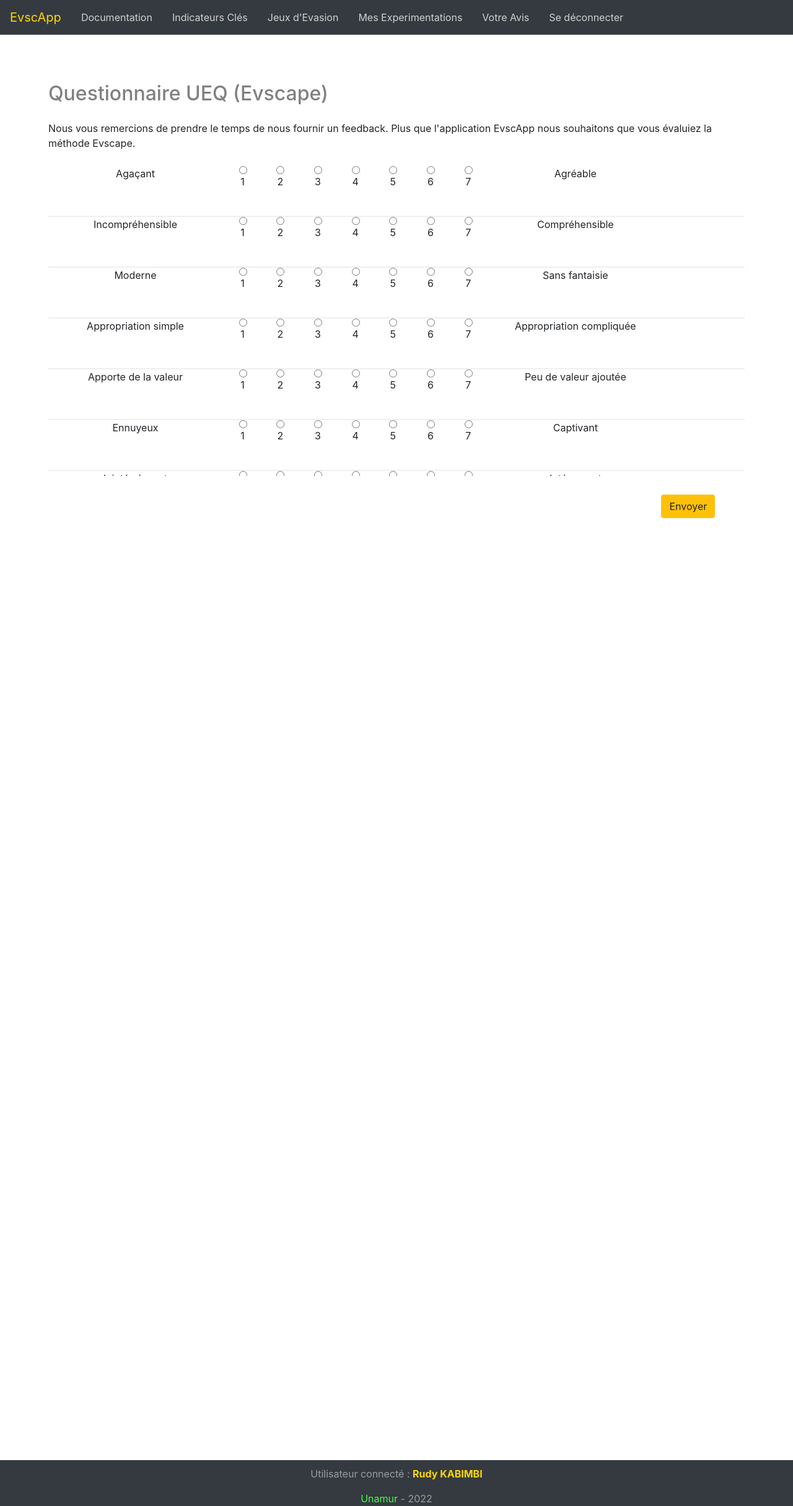
After one commit to rkabimbi/evscape_flask_ok, a Flask app: page /ueq in a window 1280 px wide. The commit adds this page. Shown: the whole page at 62% size. Run offline with Flask 2, Linux system fonts and the light colour scheme; a user stored in the database is signed in; data comes from the database, SQL or seed files in the repository; parts of the project's set-up code (start-up, migrations or seed data) failed here and were passed over; some libraries are stand-ins or nearby versions.

Commit message:
form ueq premiere partie

```diff
--- a/my_app/__init__.py
+++ b/my_app/__init__.py
@@ -43,3 +43,4 @@ from my_app import routes_mesExperimentations
 from my_app import routes_uneExperimentation
 from my_app import routes_listeParticipants
 from my_app import routes_questionnairesParticipants
+from my_app import routes_avis
--- a/my_app/models/user.py
+++ b/my_app/models/user.py
@@ -25,6 +25,7 @@ class User(UserMixin, db.Model):#userMixiin c'est pr traiter lesmethodes relativ
     universite = db.Column(db.String(30), nullable=True)
     rel_JointureJeeiUser = relationship("JointureJeeiUser", backref='User', uselist=False)
     rel_Experimentation = relationship("Experimentation", backref='User', uselist=False)
+    rel_UEQ = relationship("QuestionnaireUEQ", backref='User', uselist=False)
 
 
 
--- a/my_app/routes_remplissageDB.py
+++ b/my_app/routes_remplissageDB.py
@@ -53,6 +53,7 @@ from my_app.models.jeei_package.questionApprentissage import QuestionApprentissa
 from my_app.models.jeei_package.jointureJeeiUser import JointureJeeiUser
 from my_app.models.participant import Participant, Sexe, ExperienceJeei, Localisation, Experience
 from my_app.models.evaluation import Evaluation
+from my_app.models.questionnaireUEQ import QuestionnaireUEQ
 
 """
 Pour rappel le fonction de flask c'est qu'à chaque changement il reparcours tt le fichier je pense. Notament pour le login.
--- /dev/null
+++ b/my_app/static/css/questionnaireUEQ.css
@@ -0,0 +1,95 @@
+h1.likert-header {
+  padding-left:4.25%;
+  margin:20px 0 0;
+}
+form .statement {
+  display:block;
+  font-size: 14px;
+  font-weight: bold;
+  padding: 30px 0 0 4.25%;
+  margin-bottom:20px;
+}
+
+form .likert {
+  list-style:none;
+  width:100%;
+  margin:0;
+  padding:0 0 35px;
+  display:block;
+  border-bottom:2px solid #efefef;
+}
+
+form .likert:last-of-type {border-bottom:0;}
+form .likert:before {
+  content: '';
+  position:relative;
+  top:11px;
+  left:.5%;
+  display:block;
+  background-color:#efefef;
+
+
+}
+form .likert li {
+  display:inline-block;
+  width:5%;
+  text-align:center;
+  vertical-align: top;
+}
+form .likert li input[type=radio] {
+  display:block;
+  position:relative;
+  top:0;
+  left:50%;
+  margin-left:-6px;
+
+
+}
+form .likert li label {width:100%;}
+form .buttons {
+  margin:30px 0;
+  padding:0 4.25%;
+  text-align:right
+}
+/*
+form .buttons button {
+  padding: 5px 10px;
+  background-color: #67ab49;
+  border: 0;
+  border-radius: 3px;
+}
+*/
+form .buttons .clear {background-color: #e9e9e9;}
+form .buttons .submit {background-color: #67ab49;}
+form .buttons .clear:hover {background-color: #ccc;}
+form .buttons .submit:hover {background-color: #14892c;}
+
+
+
+.boxQuestionnaireDemographique{
+  margin-top: 25px;
+}
+
+.questionPreTest{
+  margin-top: 25px;
+
+  border:solid grey;
+  border-radius: 15px;
+  padding: 15px;
+}
+
+.questionposeePreTest{
+  font-weight: bold;
+  font-size: large;
+  font-style: italic;
+  color: grey;
+}
+
+.scroller {
+
+  height: 500px;
+  overflow-y: scroll;
+  scrollbar-color: rebeccapurple green;
+  margin-top: 25px;
+
+}
--- /dev/null
+++ b/my_app/templates/macros/macro_ueq.html
@@ -0,0 +1,135 @@
+
+
+
+{% macro afficheUnElementLikert (elementG,elementD,idElement) %}
+
+
+
+      <ul class='likert'>
+        <li style="width:25%;">
+        {{elementG}}
+      </li>
+        <li>
+          <input type="radio" name="likert{{idElement}}" value="1">
+          <label>1</label>
+        </li>
+        <li>
+          <input type="radio" name="likert{{idElement}}" value="2">
+          <label>2</label>
+        </li>
+        <li>
+          <input type="radio" name="likert{{idElement}}" value="3">
+          <label>3</label>
+        </li>
+        <li>
+          <input type="radio" name="likert{{idElement}}" value="4">
+          <label>4</label>
+        </li>
+
+        <li>
+          <input type="radio" name="likert{{idElement}}" value="5">
+          <label>5</label>
+        </li>
+
+        <li>
+          <input type="radio" name="likert{{idElement}}" value="6">
+          <label>6</label>
+        </li>
+
+        <li>
+          <input type="radio" name="likert{{idElement}}" value="7">
+          <label>7</label>
+        </li>
+        <li style="width:25%;">
+        {{elementD}}
+      </li>
+
+
+
+      </ul>
+
+
+
+
+{% endmacro %}
+
+
+{% macro afficheUnElementLikertScoringCentral (element,idElement) %}
+
+
+      <label class="statement">{{element}}</label>
+      <ul class='likert'>
+
+
+        <li>
+          <input type="radio" name="likert{{idElement}}" value="0">
+          <label>Fortement en désaccord</label>
+        </li>
+        <li>
+          <input type="radio" name="likert{{idElement}}" value="2">
+          <label>En désaccord</label>
+        </li>
+        <li>
+          <input type="radio" name="likert{{idElement}}" value="4">
+          <label>Neutre</label>
+        </li>
+        <li>
+          <input type="radio" name="likert{{idElement}}" value="2">
+          <label>D'accord</label>
+        </li>
+
+        <li>
+          <input type="radio" name="likert{{idElement}}" value="0">
+          <label>Fortement en accord</label>
+        </li>
+
+
+
+
+      </ul>
+
+
+
+
+{% endmacro %}
+
+
+
+{% macro afficheUnElementLikertInverse (element,idElement) %}
+
+
+      <label class="statement">{{element}}</label>
+      <ul class='likert'>
+
+
+        <li>
+          <input type="radio" name="likert{{idElement}}" value="4">
+          <label>Fortement en désaccord</label>
+        </li>
+        <li>
+          <input type="radio" name="likert{{idElement}}" value="3">
+          <label>En désaccord</label>
+        </li>
+        <li>
+          <input type="radio" name="likert{{idElement}}" value="2">
+          <label>Neutre</label>
+        </li>
+        <li>
+          <input type="radio" name="likert{{idElement}}" value="1">
+          <label>D'accord</label>
+        </li>
+
+        <li>
+          <input type="radio" name="likert{{idElement}}" value="0">
+          <label>Fortement en accord</label>
+        </li>
+
+
+
+
+      </ul>
+
+
+
+
+{% endmacro %}
--- a/my_app/templates/mesExperimentations.html
+++ b/my_app/templates/mesExperimentations.html
@@ -18,7 +18,7 @@
 <h2> Mes expérimentations</h2>
 
 
-  <div class="row scrollercarteListeExperimentation" >
+  <div class="row  col-sm-12" style="background-color:red" >
 
     {%for experimentation in mesExperimentations%}
 
--- a/my_app/templates/parentPage.html
+++ b/my_app/templates/parentPage.html
@@ -18,7 +18,7 @@
                     <li class="nav-item"><a class="nav-link active" href="/flux">Indicateurs Clés</a></li>
                     <li class="nav-item"><a class="nav-link active" href="/mesJEEI"> Jeux d'Evasion</a></li>
                     <li class="nav-item"><a class="nav-link active" href="/mesExperimentations"> Mes Experimentations</a></li>
-                    <li class="nav-item"><a class="nav-link active" href="/votreAvis">Votre Avis</a></li>
+                    <li class="nav-item"><a class="nav-link active" href="/ueq">Votre Avis</a></li>
                     <li class="nav-item"><a class="nav-link active" href="/Logout">Se déconnecter </a></li>
 
                 {%endif%}
--- /dev/null
+++ b/my_app/templates/ueq.html
@@ -0,0 +1,84 @@
+<head>
+    <link href="/static/css/questionnaireUEQ.css" rel="stylesheet"><!-- idem-->
+    {% import "macros/macro_ueq.html" as macro_ueq %}<!-- import de macro. Comme ça c'est dispo pour toutes les pages filles -->
+</head>
+
+<!-- herite de main (de tout sauf les blocks (donc le menu)) -->
+{% extends "parentPage.html" %}
+
+<!-- Tout ce dont on a pas herité de main -->
+
+
+
+{% block body %}
+<body onload="changerImageFond()"> </body>
+<!-- <h2 class="likert-header" style="color: grey;">Questionnaire d'expérience utilisateur - {{nomJEEI}} </h2>-->
+
+
+<h2 class="likert-header" style="color: grey;">Questionnaire UEQ (Evscape)   </h2>
+
+{%if evaluateur%}
+<p style="margin-top:25px"> Nous vous remercions de prendre le temps de nous fournir un feedback.
+    Plus que l'application EvscApp nous souhaitons que vous évaluiez la méthode Evscape.</p>
+<div class="wrap">
+
+    <form action="/sauvegardeQuestionnaireUX">
+
+    <div class="scroller">
+        {{macro_ueq.afficheUnElementLikert("Agaçant","Agréable","u01")}}
+        {{macro_ueq.afficheUnElementLikert("Incompréhensible","Compréhensible","u02")}}
+        {{macro_ueq.afficheUnElementLikert("Moderne","Sans fantaisie","u03")}}
+        {{macro_ueq.afficheUnElementLikert("Appropriation simple","Appropriation compliquée","u04")}}
+        {{macro_ueq.afficheUnElementLikert("Apporte de la valeur","Peu de valeur ajoutée","u05")}}
+        {{macro_ueq.afficheUnElementLikert("Ennuyeux","Captivant","u06")}}
+        {{macro_ueq.afficheUnElementLikert("Inintérréssant","Intéressant","u07")}}
+        {{macro_ueq.afficheUnElementLikert("Imprévisible","Prévisible","u08")}}
+        {{macro_ueq.afficheUnElementLikert("Rapide","Lent","u09")}}
+        {{macro_ueq.afficheUnElementLikert("Original","Conventionnel","u10")}}
+        {{macro_ueq.afficheUnElementLikert("Rigide","Facilitant","u11")}}
+        {{macro_ueq.afficheUnElementLikert("Bien","Médiocre","u12")}}
+        {{macro_ueq.afficheUnElementLikert("Compliqué","Simple","u13")}}
+        {{macro_ueq.afficheUnElementLikert("Repoussant","Attractif","u14")}}
+        {{macro_ueq.afficheUnElementLikert("Habituel","Avant-gardiste","u15")}}
+        {{macro_ueq.afficheUnElementLikert("Désagréable","Agréable","u16")}}
+        {{macro_ueq.afficheUnElementLikert("Sécurisant","Insécurisant","u17")}}
+        {{macro_ueq.afficheUnElementLikert("Stimulant","Soporifique","u18")}}
+        {{macro_ueq.afficheUnElementLikert("Réponds aux attentes","Ne réponds pas aux attentes","u19")}}
+        {{macro_ueq.afficheUnElementLikert("Inefficace","Efficace","u20")}}
+        {{macro_ueq.afficheUnElementLikert("Clair","Déroutant","u21")}}
+        {{macro_ueq.afficheUnElementLikert("Non pragmatique","Pragmatique","u22")}}
+        {{macro_ueq.afficheUnElementLikert("Sobre","Surchargé","u23")}}
+        {{macro_ueq.afficheUnElementLikert("Attrayant","Rébarbatif","u24")}}
+        {{macro_ueq.afficheUnElementLikert("Sympathique","Inamical","u25")}}
+        {{macro_ueq.afficheUnElementLikert("Conservateur","Innovant","u26")}}
+    </div>
+
+
+
+
+
+
+
+        <div class="buttons">
+            <button type="submit" style="margin-bottom: 50px;" class="btn btn-warning">Envoyer</button>
+        </div>
+    </form>
+</div>
+
+{%else%}
+<div>
+
+    <div class="jumbotron text-center " style="background-color:rgb(104, 104, 104)">
+      <h1 class="display-3" style="color:white">ATTENTION!</h1>
+      <p class="lead"  style="color:white"><strong>Vous ne pouvez pas donner votre avis car vous n'avez pas encore effectué d'experimentation complète.</strong> </p>
+      <hr>
+  </div>
+
+{%endif%}
+
+</div>
+<script src="{{ url_for('static',filename='js/fonctions_questionnaireParticipantsUX.js')}}"></script>
+<script src="{{ url_for('static',filename='js/fonctions_flux.js')}}"></script> <!-- Laisser ca partout - besoin pour mon hack de fond-->
+</div>
+
+{% endblock %}
```
Also changed, not shown: my_app/models/questionnaireUEQ.py (added, +77 -0 lines), my_app/routes_avis.py (added, +68 -0 lines).
